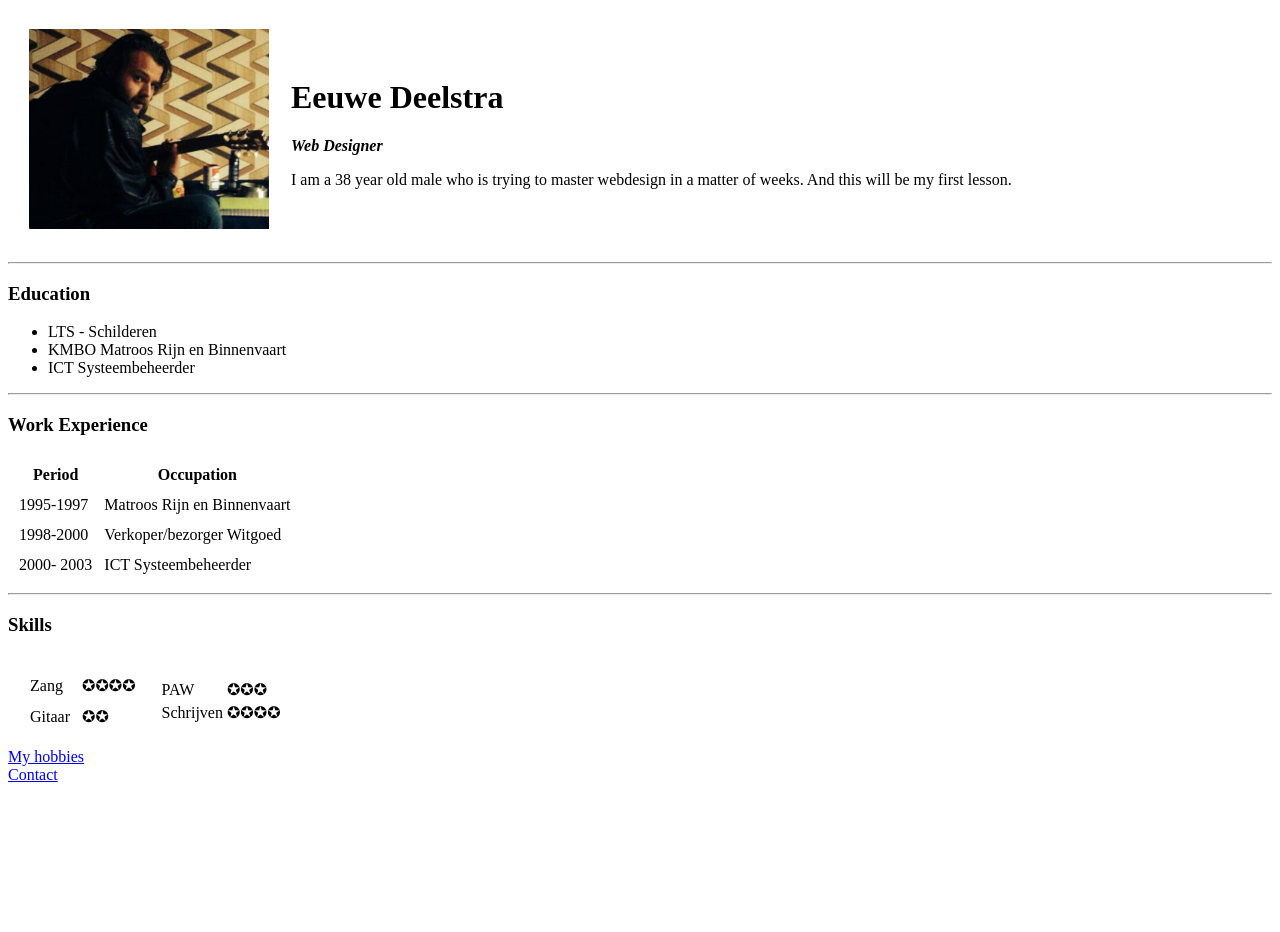
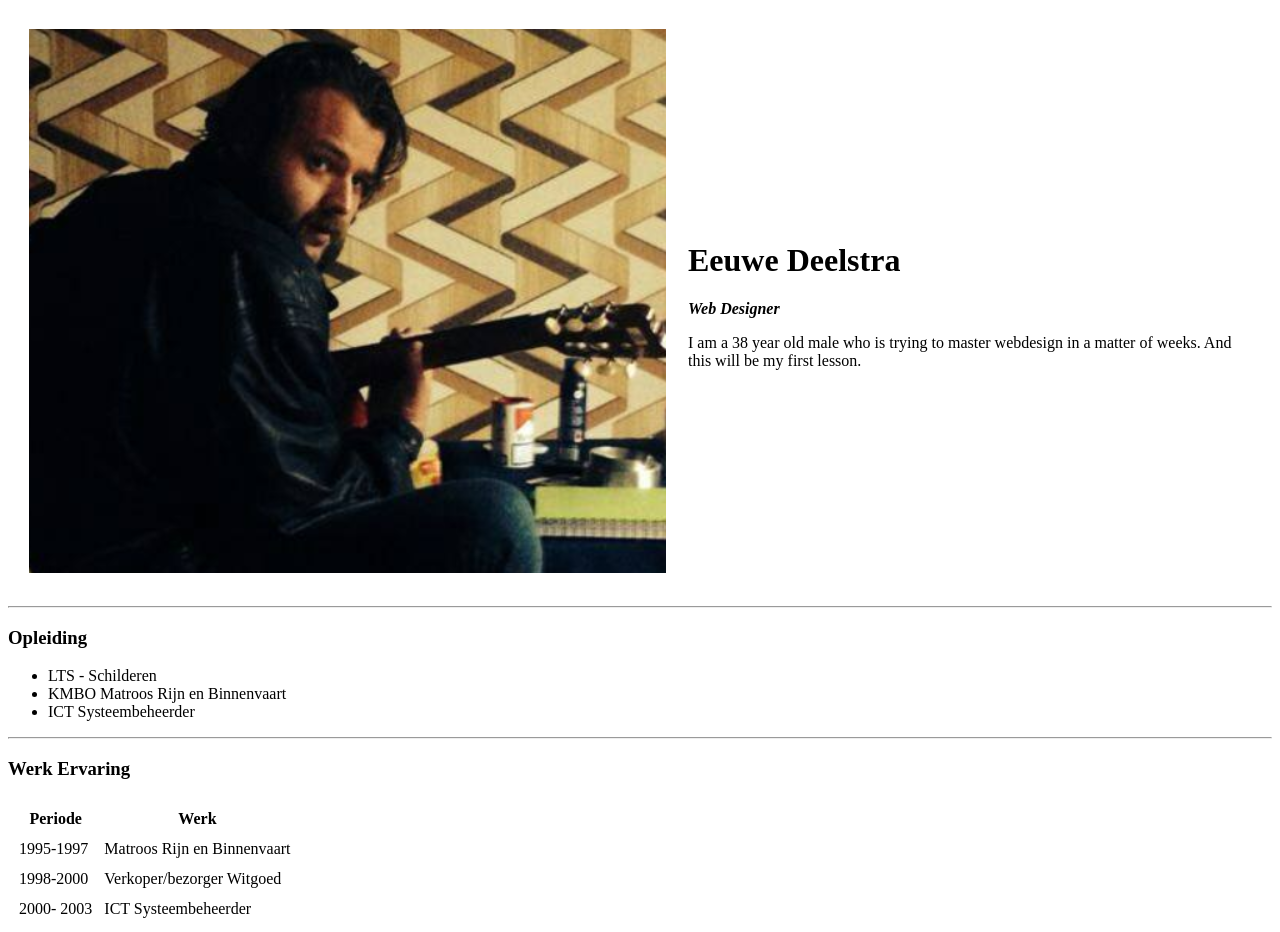
Before and after one commit to Muriander/cv, a plain HTML site: page index.html in a window 1280 px wide. Shown: the top 932 px of the page. Before the commit the page ends 800 px from the top, so only its background shows below. Drawn offline with Linux system fonts and the light colour scheme.

Commit message:
Add files via upload

```diff
--- a/index.html
+++ b/index.html
@@ -10,7 +10,7 @@
 <body>
   <table cellspacing="20">
     <tr>
-      <td><img src="Images/Eds.png" x="0" y="0" height="200" width="240" alt="Profile pic"></td>
+      <td><img src="images/eds.png"></td>
       <td><h1>Eeuwe Deelstra</h1>
         <p><em><strong>Web Designer</strong></em></p>
         <p> I am a 38 year old male who is trying to master webdesign in a matter
@@ -18,18 +18,18 @@
     </tr>
   </table>
 <hr>
-  <h3>Education</h3>
+  <h3>Opleiding</h3>
   <ul>
     <li>LTS - Schilderen</li>
     <li>KMBO Matroos Rijn en Binnenvaart</li>
     <li>ICT Systeembeheerder</li>
   </ul>
   <hr>
-  <h3>Work Experience</h3>
+  <h3>Werk Ervaring</h3>
   <table cellspacing="10">
       <tr>
-        <th>Period</th>
-        <th>Occupation</th>
+        <th>Periode</th>
+        <th>Werk</th>
       </tr>
     <tr>
       <td>1995-1997</td>
```
Also changed, not shown: images/Eds.PNG (added).
